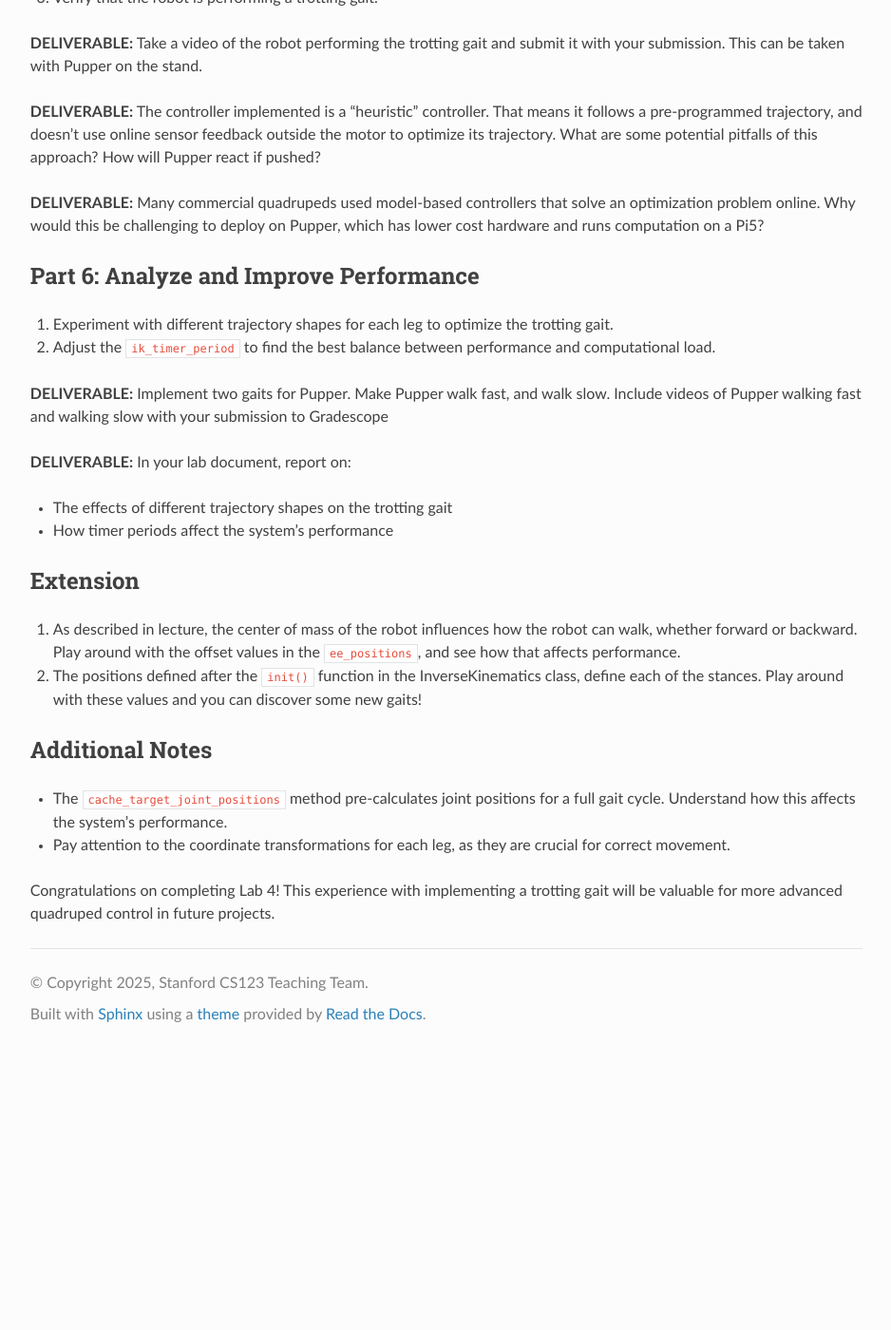
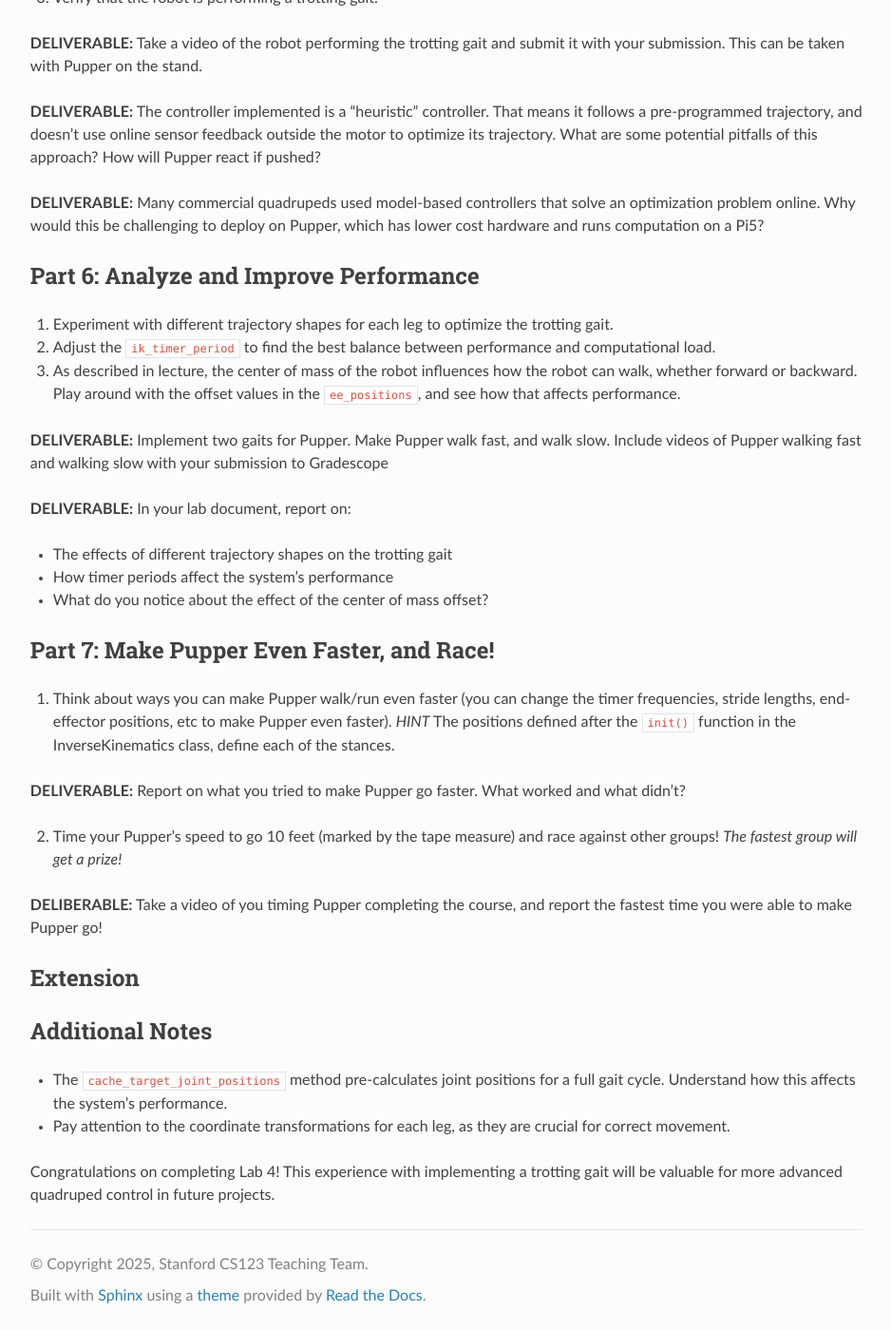
Before and after one commit to cs123-stanford/cs123-stanford, a Sphinx documentation site: the page built from docs/schedule/labs/fall-24/lab-4.rst, in a window 1280 px wide and 1400 px high, scrolled down 2040 px. Shown: the whole window at 95% size, without its empty margins (320-1258 px from the left). Built offline with Sphinx 7.4.7 and the Read the Docs theme 3.1.0, drawn with Linux system fonts in a browser that asks for light colours; before the commit the page ends 3144 px from its top, so only the background shows below that.

Commit message:
Update lab-4.rst

```diff
--- a/docs/schedule/labs/fall-24/lab-4.rst
+++ b/docs/schedule/labs/fall-24/lab-4.rst
@@ -103,19 +103,33 @@
 
 2. Adjust the ``ik_timer_period`` to find the best balance between performance and computational load.
 
+3. As described in lecture, the center of mass of the robot influences how the robot can walk, whether forward or backward. Play around with the offset values in the ``ee_positions``, and see how that affects performance.
+
 **DELIVERABLE:** Implement two gaits for Pupper. Make Pupper walk fast, and walk slow. Include videos of Pupper walking fast and walking slow with your submission to Gradescope
 
 **DELIVERABLE:** In your lab document, report on:
 
 - The effects of different trajectory shapes on the trotting gait
 - How timer periods affect the system's performance
+- What do you notice about the effect of the center of mass offset?
+
+Part 7: Make Pupper Even Faster, and Race!
+---------------------------------------
+
+1. Think about ways you can make Pupper walk/run even faster (you can change the timer frequencies, stride lengths, end-effector positions, etc to make Pupper even faster). *HINT* The positions defined after the ``init()`` function in the InverseKinematics class, define each of the stances.
+
+**DELIVERABLE:** Report on what you tried to make Pupper go faster. What worked and what didn't?
+
+2. Time your Pupper's speed to go 10 feet (marked by the tape measure) and race against other groups! *The fastest group will get a prize!*
+
+**DELIBERABLE:** Take a video of you timing Pupper completing the course, and report the fastest time you were able to make Pupper go!
+
 
 Extension
 ---------------------------------------
 
-1. As described in lecture, the center of mass of the robot influences how the robot can walk, whether forward or backward. Play around with the offset values in the ``ee_positions``, and see how that affects performance.
 
-2. The positions defined after the ``init()`` function in the InverseKinematics class, define each of the stances. Play around with these values and you can discover some new gaits!
+
 
 Additional Notes
 ----------------
```
